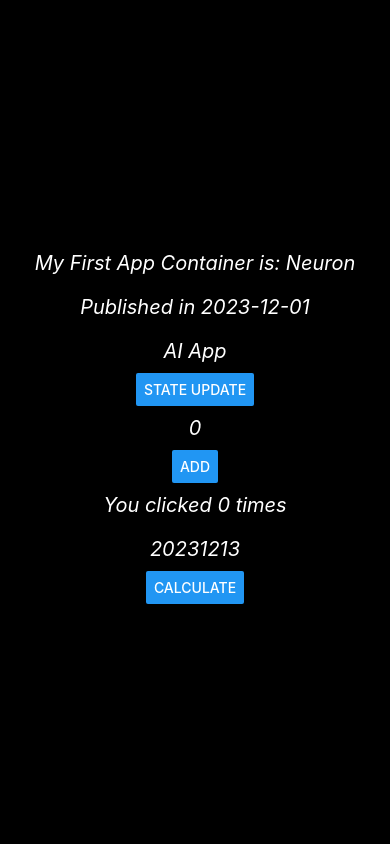
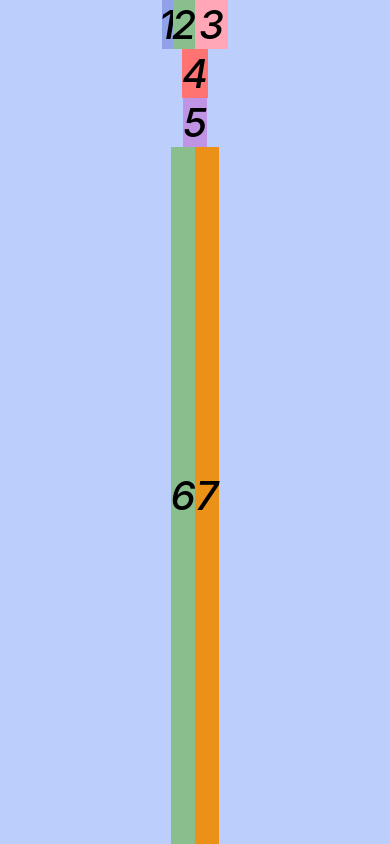
Before and after one commit to udara-nz/first_project, a React Native app: screen / in a window 390 px wide. Built offline with nearby package versions, Linux system fonts and the light colour scheme.

Commit message:
flex-box

```diff
--- a/App.tsx
+++ b/App.tsx
@@ -1,55 +1,108 @@
-import {Button, StyleSheet, Text, View} from 'react-native';
-import React, {useState} from 'react';
+import {StyleSheet, Text, View} from 'react-native';
+import React from 'react';
 
 const App = () => {
-  const [name, setName] = useState('My First App Container is: Neuron');
-  const [date, setDate] = useState('Published in 2023-12-01');
-  const [current, setCurrent] = useState(true);
-  const [number, setNumber] = useState(0);
-  const [age, setAge] = useState(20231213);
-
-  const onClickHandler = () => {
-    setName('The second app will be continued...');
-    setDate('Approximately 2024-02-10');
-    setCurrent(false);
-  };
-
-  const onClicHandler = () => {
-    setNumber(number + 1);
-  };
-
-  const onCal = () => {
-    setAge(age - 19930819);
-  };
-
   return (
-    <View style={styles.Container}>
-      <Text style={styles.TextContainer}>{name}</Text>
-      <Text style={styles.TextContainer}>{date}</Text>
-      <Text style={styles.TextContainer}>
-        {current ? 'AI App' : 'Suggest the name'}
-      </Text>
-      <Button title="State Update" onPress={onClickHandler}></Button>
-      <Text style={styles.TextContainer}>{number * 5}</Text>
-      <Button title="ADD" onPress={onClicHandler}></Button>
-      <Text style={styles.TextContainer}>You clicked {number} times</Text>
-      <Text style={styles.TextContainer}>{age}</Text>
-      <Button title="Calculate" onPress={onCal}></Button>
+    <View style={styles.body}>
+      <View style={styles.row}>
+        <View style={styles.view1}>
+          <Text style={styles.text}>1</Text>
+        </View>
+        <View style={styles.view2}>
+          <Text style={styles.text}>2</Text>
+        </View>
+        <View style={styles.view3}>
+          <Text style={styles.text}>3</Text>
+        </View>
+      </View>
+      <View style={styles.row}>
+        <View style={styles.view4}>
+          <Text style={styles.text}>4</Text>
+        </View>
+      </View>
+      <View style={styles.row}>
+        <View style={styles.view5}>
+          <Text style={styles.text}>5</Text>
+        </View>
+      </View>
+      <View style={styles.big_row}>
+        <View style={styles.view6}>
+          <Text style={styles.text}>6</Text>
+        </View>
+        <View style={styles.view7}>
+          <Text style={styles.text}>7</Text>
+        </View>
+      </View>
     </View>
   );
 };
 
 const styles = StyleSheet.create({
-  Container: {
+  body: {
     flex: 1,
-    backgroundColor: 'black',
+    flexDirection: 'column',
+    backgroundColor: '#bccefb',
+    alignItems: 'center',
+    justifyContent: 'flex-start',
+  },
+  row: {
+    flexDirection: 'row',
     alignItems: 'center',
     justifyContent: 'center',
   },
-  TextContainer: {
-    margin: 10,
-    color: '#fff',
-    fontSize: 20,
+  big_row: {
+    flex: 1,
+    flexDirection: 'row',
+    alignItems: 'stretch',
+    justifyContent: 'center',
+  },
+  view1: {
+    flex: 1,
+    backgroundColor: '#91a1e9',
+    alignItems: 'center',
+    justifyContent: 'center',
+  },
+  view2: {
+    flex: 2,
+    flexDirection: 'row',
+    backgroundColor: '#88bf8d',
+    alignItems: 'center',
+    justifyContent: 'center',
+  },
+  view3: {
+    flex: 3,
+    flexDirection: 'row',
+    backgroundColor: '#ffa7b6',
+    alignItems: 'center',
+    justifyContent: 'center',
+  },
+  view4: {
+    flex: 2,
+    backgroundColor: '#ff7373',
+    alignItems: 'center',
+    justifyContent: 'center',
+  },
+  view5: {
+    flex: 2,
+    backgroundColor: '#bf94e4',
+    alignItems: 'center',
+    justifyContent: 'center',
+  },
+  view6: {
+    flex: 1,
+    backgroundColor: '#88bf8d',
+    alignItems: 'center',
+    justifyContent: 'center',
+  },
+  view7: {
+    flex: 1,
+    backgroundColor: '#ec9118',
+    alignItems: 'center',
+    justifyContent: 'center',
+  },
+  text: {
+    fontSize: 40,
+    fontWeight: '500',
     fontStyle: 'italic',
   },
 });
--- a/package.json
+++ b/package.json
@@ -11,7 +11,7 @@
   },
   "dependencies": {
     "react": "18.2.0",
-    "react-native": "0.73.0"
+    "react-native": "^0.73.1"
   },
   "devDependencies": {
     "@babel/core": "^7.20.0",
```
Also changed, not shown: 1 other file (tests, documents, lock files or other folders).
